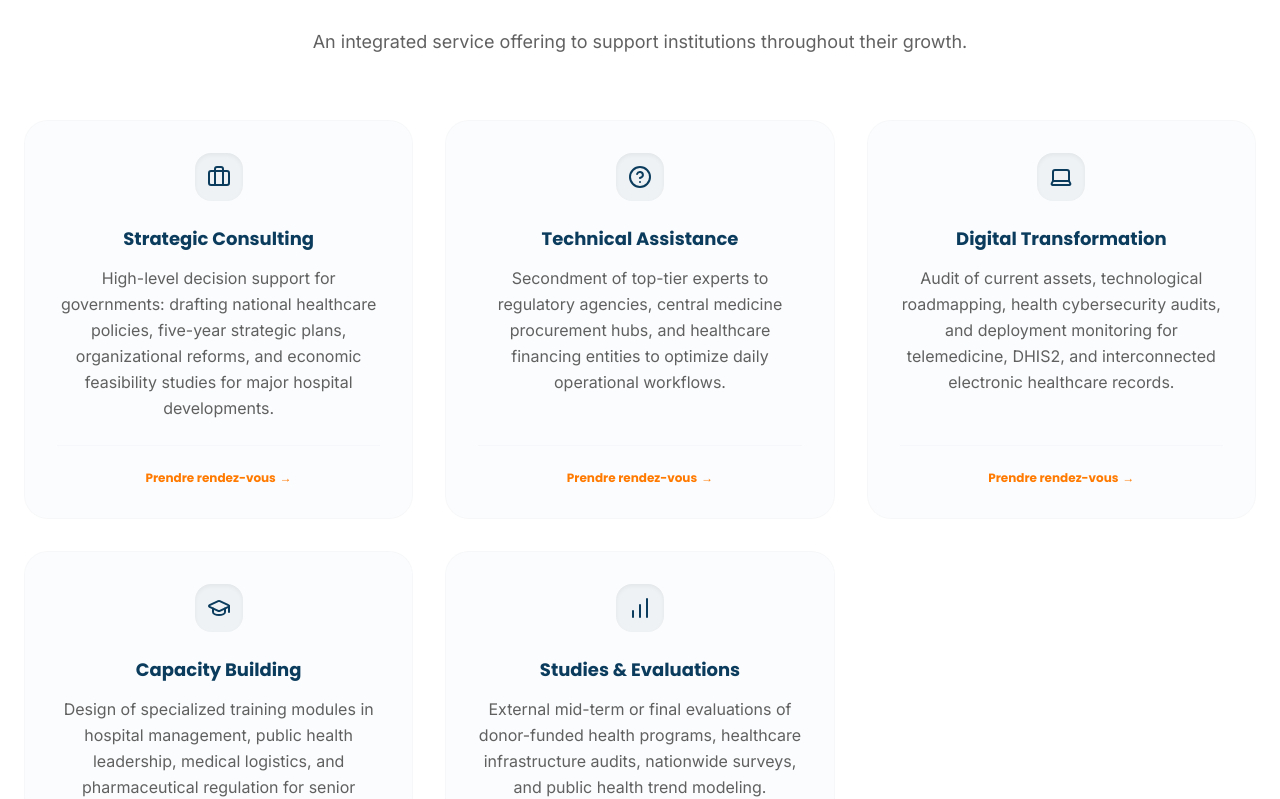
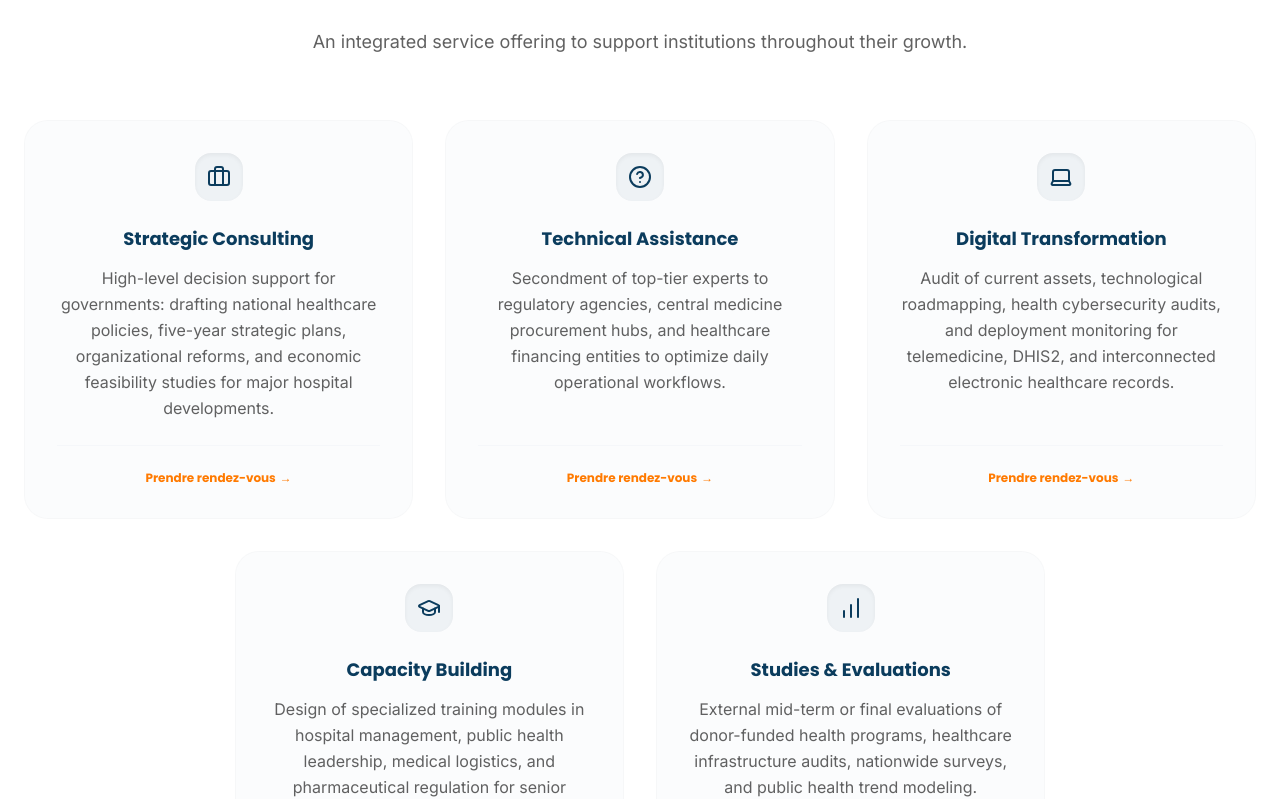
Before and after one commit to ITAINNOVATE/Saninova, a Next.js app: page / in a window 1280 px wide. Shown: the part 4889-5688 px from the top of the page. Built offline with nearby package versions, Linux system fonts and the light colour scheme; no server answers.

Commit message:
Style: Center orphaned items in Services grid layout

```diff
--- a/src/components/home/ServicesSection.tsx
+++ b/src/components/home/ServicesSection.tsx
@@ -51,13 +51,13 @@ export const ServicesSection: React.FC = () => {
           initial="hidden"
           whileInView="visible"
           viewport={{ once: true, margin: "-100px" }}
-          className="grid grid-cols-1 md:grid-cols-2 lg:grid-cols-3 gap-8"
+          className="flex flex-wrap justify-center gap-8"
         >
           {t.servicesPage.list.map((service, index) => (
             <motion.div
               key={index}
               variants={cardVariants}
-              className="bg-light/40 p-8 rounded-3xl border border-dark/2 hover:border-primary/10 hover:bg-white hover:shadow-xl hover:shadow-primary/5 hover:scale-[1.01] transition-all duration-300 flex flex-col items-center text-center justify-between"
+              className="w-full md:w-[calc((100%-32px)/2)] lg:w-[calc((100%-64px)/3)] flex-grow-0 flex-shrink-0 bg-light/40 p-8 rounded-3xl border border-dark/2 hover:border-primary/10 hover:bg-white hover:shadow-xl hover:shadow-primary/5 hover:scale-[1.01] transition-all duration-300 flex flex-col items-center text-center justify-between"
             >
               <div className="space-y-6">
                 {/* Round icon with ring */}
```
